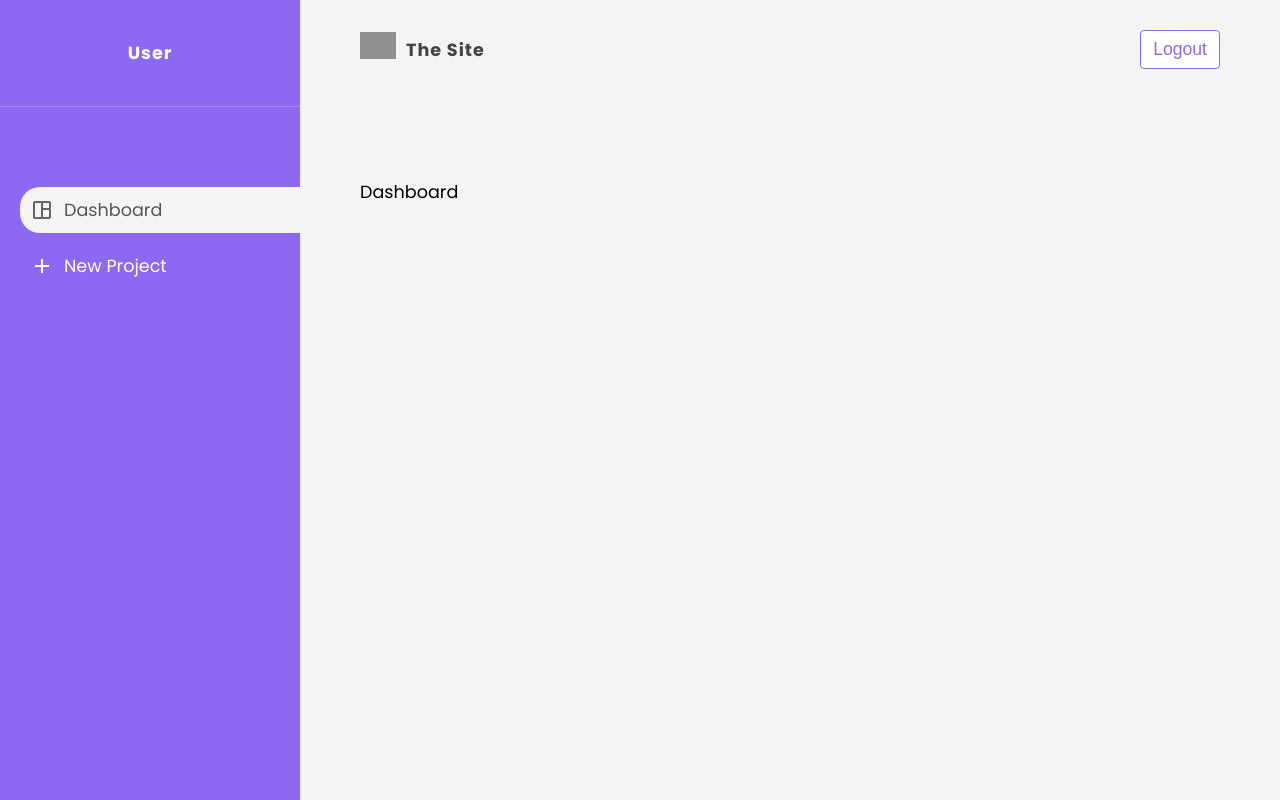
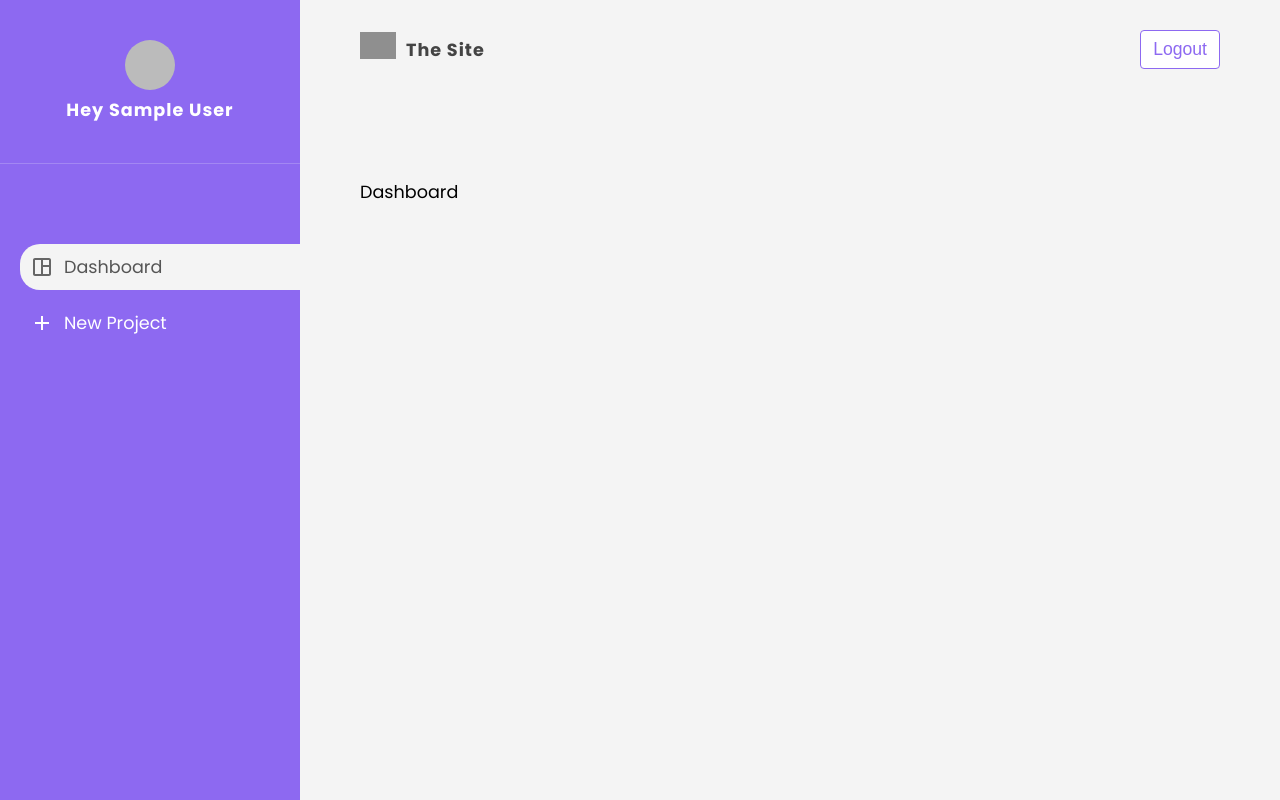
Before and after one commit to simrahnb/project-management-site, a React (Create React App) app: page / in a window 1280 px wide. Built offline with nearby package versions, Linux system fonts and the light colour scheme; no server answers; sample sign-in values are in the browser's storage; grey boxes are pictures that could not be loaded.

Commit message:
Implemented user avatar component

```diff
--- a/src/App.js
+++ b/src/App.js
@@ -20,7 +20,7 @@
     <div className="App">
       {authIsReady && (
         <BrowserRouter>
-          <Sidebar />
+          {user && <Sidebar /> }
           <div className="container">
             <Navbar />
             <Switch>
--- /dev/null
+++ b/src/components/Avatar.css
@@ -0,0 +1,12 @@
+.avatar {
+    display: inline-block;
+    width: 50px;
+    height: 50px;
+    border-radius: 50%;
+    overflow: hidden;
+}
+
+.avatar img {
+    width: 100%;
+    height: 100%;
+}
--- /dev/null
+++ b/src/components/Avatar.js
@@ -0,0 +1,12 @@
+// styles
+import "./Avatar.css";
+
+import React from "react";
+
+export default function Avatar({ src }) {
+  return (
+    <div className="avatar">
+      <img src={src} alt="user avatar" />
+    </div>
+  );
+}
--- a/src/components/Sidebar.js
+++ b/src/components/Sidebar.js
@@ -1,4 +1,6 @@
 import { NavLink } from "react-router-dom"
+import Avatar from "./Avatar"
+import { useAuthContext } from "../hooks/useAuthContext"
 
 // styles & images
 import "./Sidebar.css"
@@ -6,12 +8,15 @@
 import AddIcon from '../assets/add_icon.svg'
 
 export default function Sidebar() {
+
+  const { user } = useAuthContext()
+
   return (
     <div className="sidebar">
       <div className="sidebar-content">
         <div className="user">
-          {/* avatar & username here later */}
-          <p>User</p>
+          <Avatar src={user.photoURL} />
+          <p>Hey {user.displayName}</p>
         </div>
         <nav className="links">
           <ul>
```
